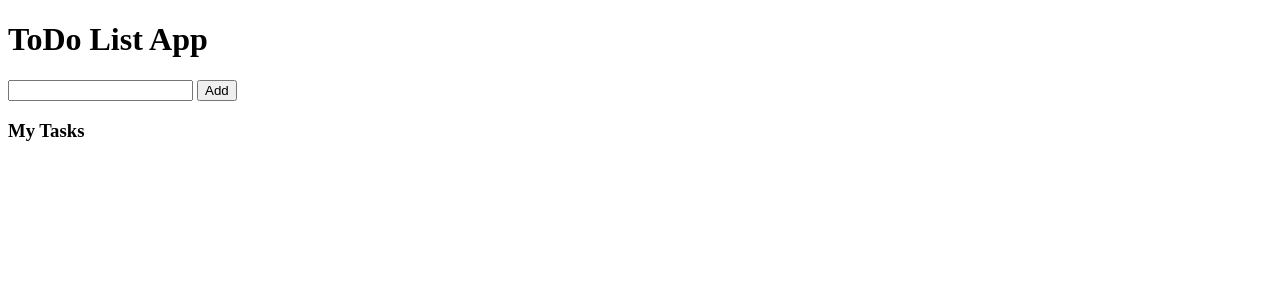
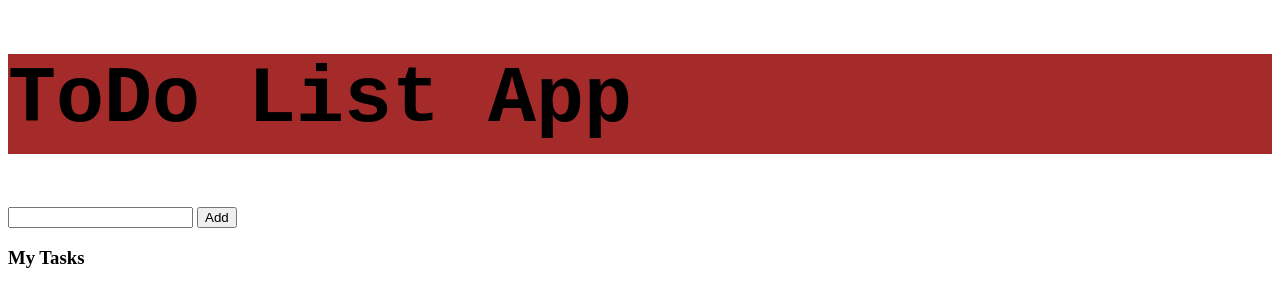
Before and after one commit to phillipkiku/todo-list-app, a plain HTML site: page index.html in a window 1280 px wide. Drawn offline with nearby package versions, Linux system fonts and the light colour scheme.

Commit message:
styling the header of home page

```diff
--- /dev/null
+++ b/index.css
@@ -0,0 +1,8 @@
+#head{
+    background-color: brown;
+    height: 100px;
+    color: black;
+    font-family: 'Courier New', Courier, monospace;
+    font-size: 80px;
+    border: 1px solid color(srgb red green blue);
+}
--- a/index.html
+++ b/index.html
@@ -5,10 +5,11 @@
         <meta name="viewport" content="width=device-width, initial-scale=1.0">
         <link href='https://unpkg.com/boxicons@2.1.4/css/boxicons.min.css' rel='stylesheet'>
         <title>ToDo App</title>
+        <link rel="stylesheet" href="./index.css">
     </head>
 
     <body>
-        <h1>ToDo List App</h1>
+        <h1 id="head">ToDo List App</h1>
 
         <input type="text">
         <button onclick="addTask()">Add</button>
```
